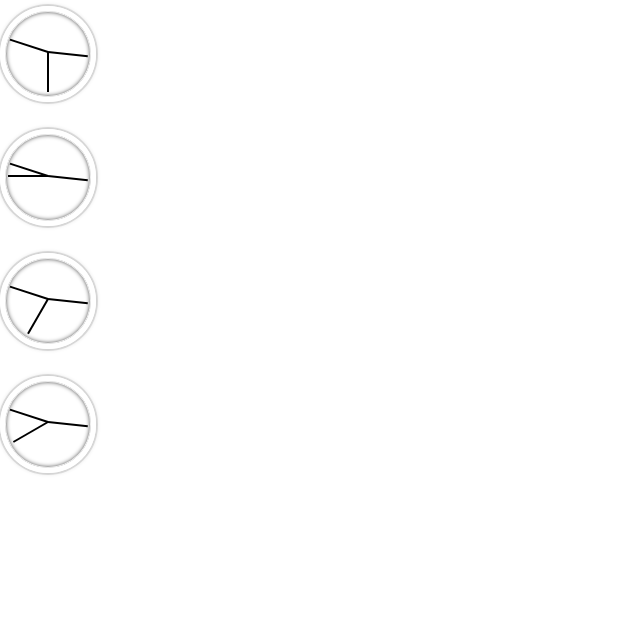
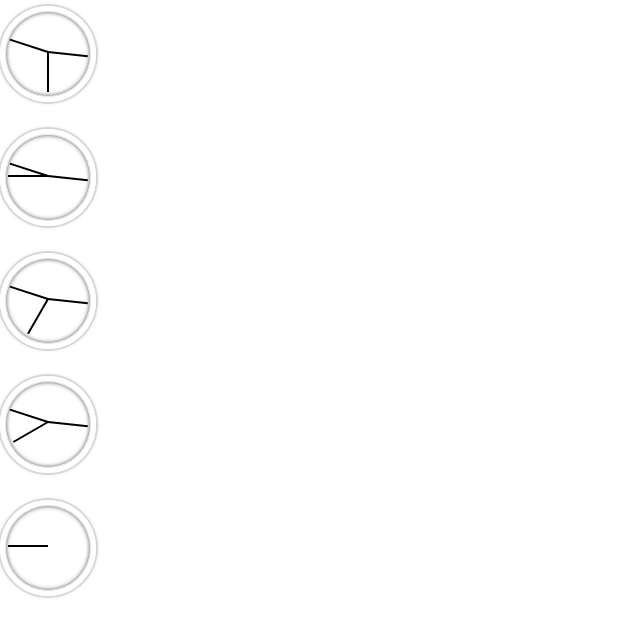
Before and after one commit to jma26/ClocksGalore, a plain HTML site: page index.html in a window 1280 px wide. Shown: the part 58-694 px from the top of the page, without its empty margins (0-640 px from the left). Drawn offline with nearby package versions, Linux system fonts and the light colour scheme.

Commit message:
Add hawaii clock

```diff
--- a/index.html
+++ b/index.html
@@ -51,5 +51,15 @@
             </div>
         </div>
     </div>
+    <div class="hawaii timezone">
+        <span><h2> Hawaii (USA) </h2></span>
+        <div class="clock">
+            <div class="clock-face">
+                <div class="hand hour-hand"></div>
+                <div class="hand min-hand"></div>
+                <div class="hand second-hand"></div>
+            </div>
+        </div>
+    </div>
 </body>
 </html>
```
